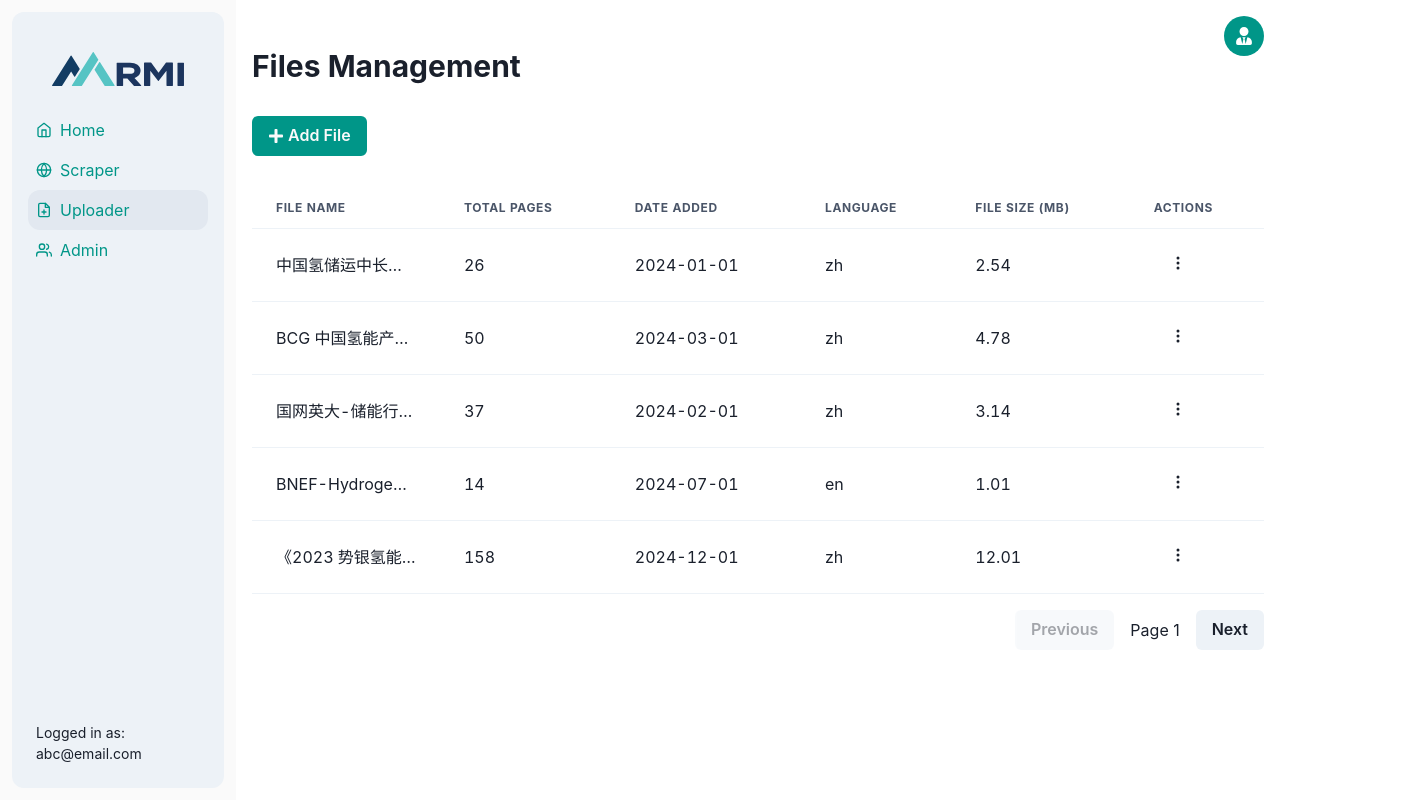
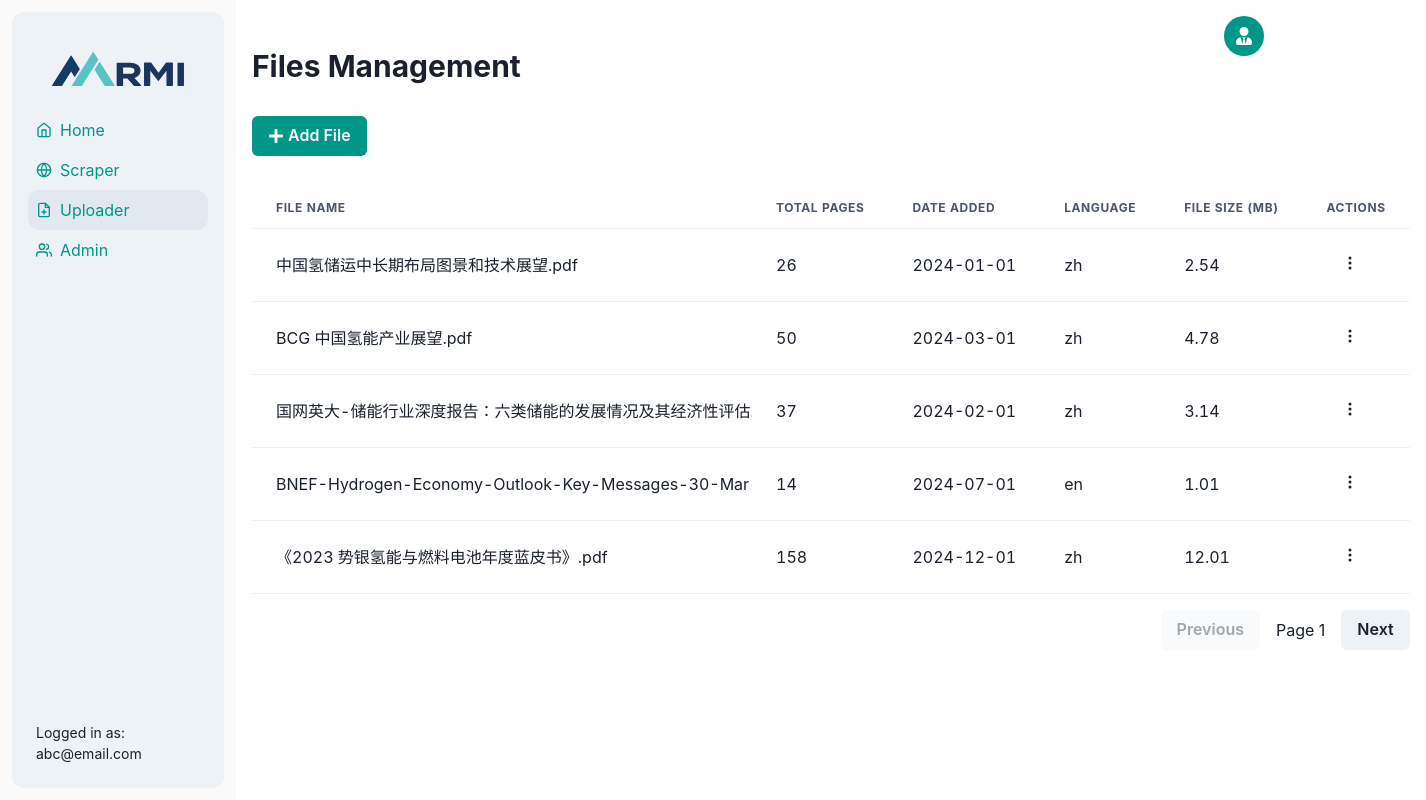
Before and after one commit to szhou12/react-fastapi-app, a React (Vite) app in the folder frontend/: page /dashboard/uploader in a window 1280 px wide. Shown: the whole page, 1426 px wide, since content can reach past the window. Built offline with nearby package versions, Linux system fonts and the light colour scheme.

Commit message:
updated: table row handles long string

```diff
--- a/frontend/src/components/Dashboard/Uploader.jsx
+++ b/frontend/src/components/Dashboard/Uploader.jsx
@@ -19,6 +19,8 @@ import {
     Th,
     Thead,
     Tr,
+    Text,
+    Tooltip,
 } from '@chakra-ui/react'
 import { FaPlus } from "react-icons/fa"
 import { BsThreeDotsVertical } from "react-icons/bs"
@@ -253,8 +255,12 @@ function ItemsTable() {
                         <Tbody>
                             {items?.data.map(
                                 (item) => (
-                                    <Tr key={item.id} opacity={isPlaceholderData ? 0.5 : 1}>
-                                        <Td isTruncated maxWidth="150px">{item.name}</Td>
+                                    <Tr key={item.id} opacity={isPlaceholderData ? 0.5 : 1} _hover={{ bg: "gray.100" }}>
+                                        <Td isTruncated maxW={{ base: "150px", md: "300px", lg: "500px" }}>
+                                            <Tooltip label={item.name} hasArrow>
+                                                {item.name}
+                                            </Tooltip>
+                                        </Td>
                                         <Td>{item.totalPages}</Td>
                                         <Td>{item.dateAdded}</Td>
                                         <Td>{item.language}</Td>
```
